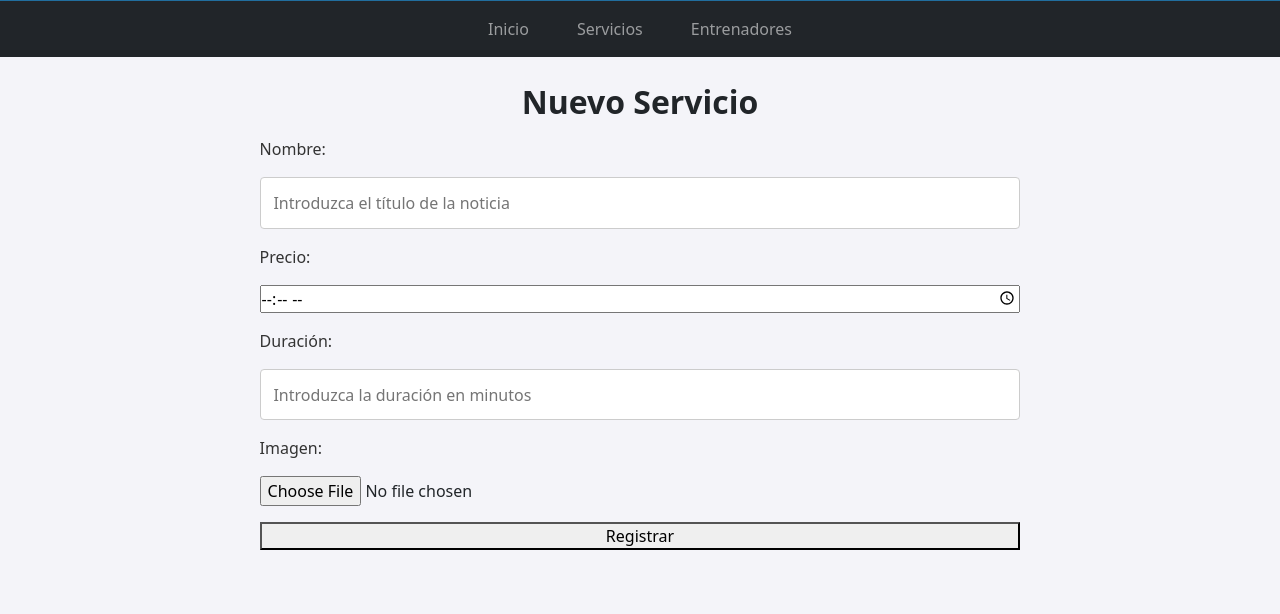
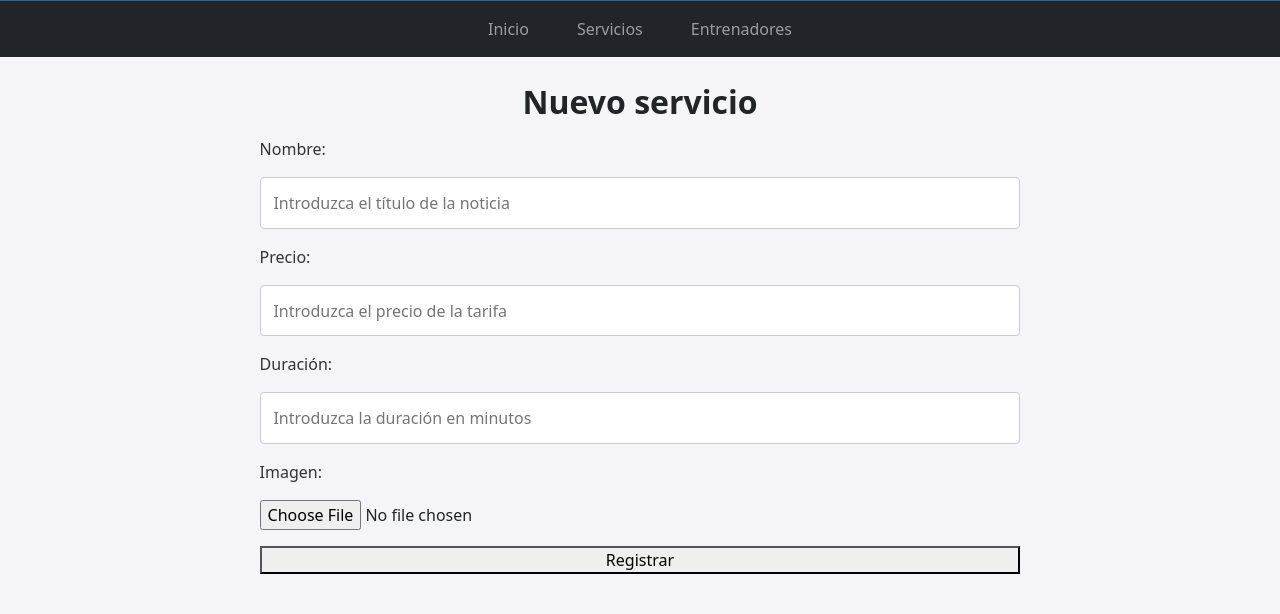
Before and after one commit to JaimeMGR/Atarfe_Fighting, a PHP site: the page made by php/servicio/añadirservicio.php in a window 1280 px wide. Shown: the part 364-978 px from the top of the page. Run offline with PHP 8.4, Linux system fonts and the light colour scheme.

Commit message:
Final update 2

```diff
--- a/php/noticia/añadirnoticia.php
+++ b/php/noticia/añadirnoticia.php
@@ -23,7 +23,7 @@ include '../esencial/conexion.php';
 <?php
     if (isset($_SESSION["nombre"]) && $pagina_actual == "añadirnoticia.php" &&  $_SESSION["tipo"] == "admin") {?>
     <main>
-        <h2 style="font-weight: bold;">Nuevo Servicio</h2>
+        <h2 style="font-weight: bold;">Redactar noticia</h2>
 
         <form action="crearnoticia.php" method="post" enctype="multipart/form-data">
             <label for="titulo">Titulo:</label>
--- a/php/servicio/añadirservicio.php
+++ b/php/servicio/añadirservicio.php
@@ -59,14 +59,14 @@ if ($_SERVER['REQUEST_METHOD'] == 'POST') {
 <body style="background:#f4f4f9">
     <?php include '../esencial/header.php' ?>
     <main>
-        <h2 style="font-weight: bold;">Nuevo Servicio</h2>
+        <h2 style="font-weight: bold;">Nuevo servicio</h2>
 
         <form action="añadirservicio.php" method="post" enctype="multipart/form-data">
             <label for="nombre">Nombre:</label>
             <input type="text" name="nombre" id="nombre" placeholder="Introduzca el título de la noticia">
 
             <label for="precio">Precio:</label>
-            <input type="time" name="precio" id="precio">
+            <input type="number" name="precio" id="precio" placeholder="Introduzca el precio de la tarifa">
 
             <label for="duracion">Duración:</label>
             <input type="number" name="duracion" id="duracion" placeholder="Introduzca la duración en minutos">
--- a/php/servicio/servicios.php
+++ b/php/servicio/servicios.php
@@ -26,7 +26,7 @@ include '../esencial/conexion.php';
         if (isset($_SESSION["nombre"]) && $pagina_actual == "servicios.php" && $_SESSION["tipo"] == "admin") {
         ?>
             <section style="text-align:center">
-                <a class="btn btn-warning" href="añadirservicio.php">Añadir servicios</a>
+                <a class="btn btn-warning" href="añadirservicio.php">Añadir servicio</a>
             </section>
         <?php
         }
```
Also changed, not shown: 1 other file.
